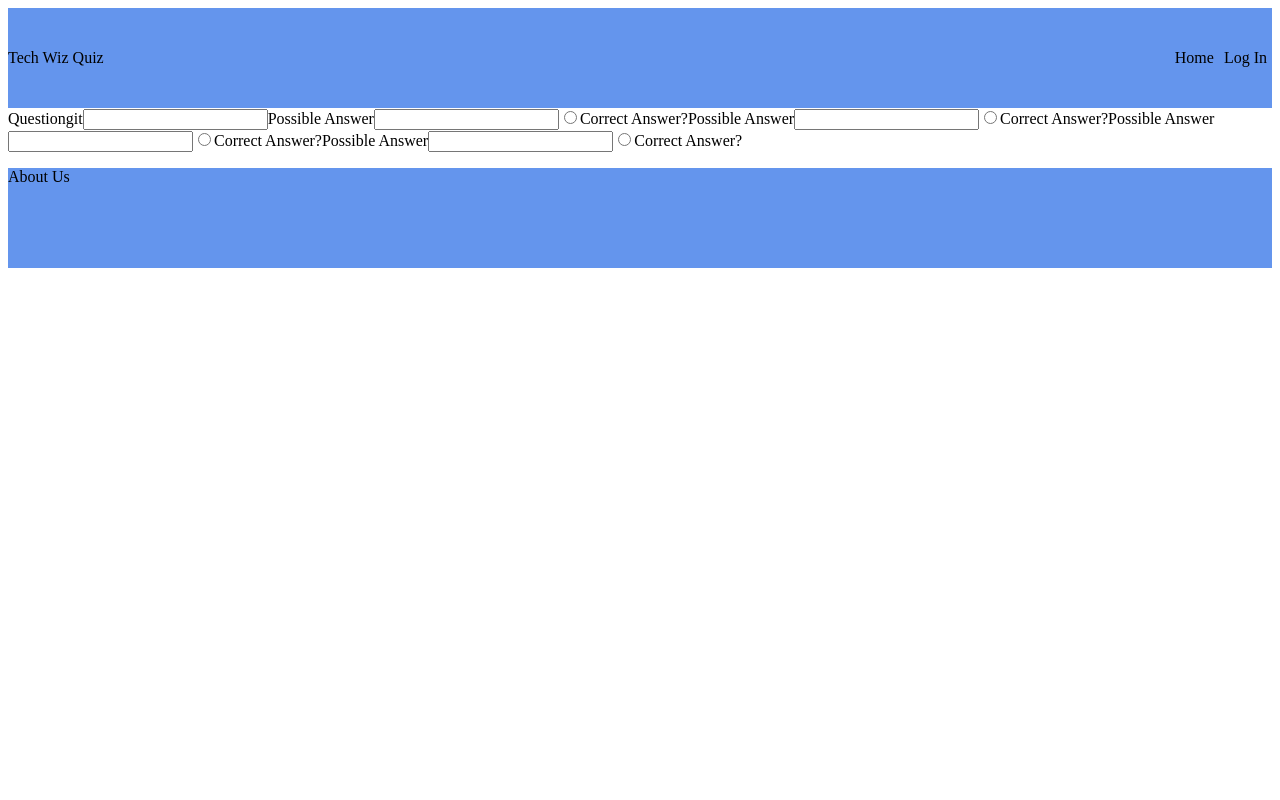
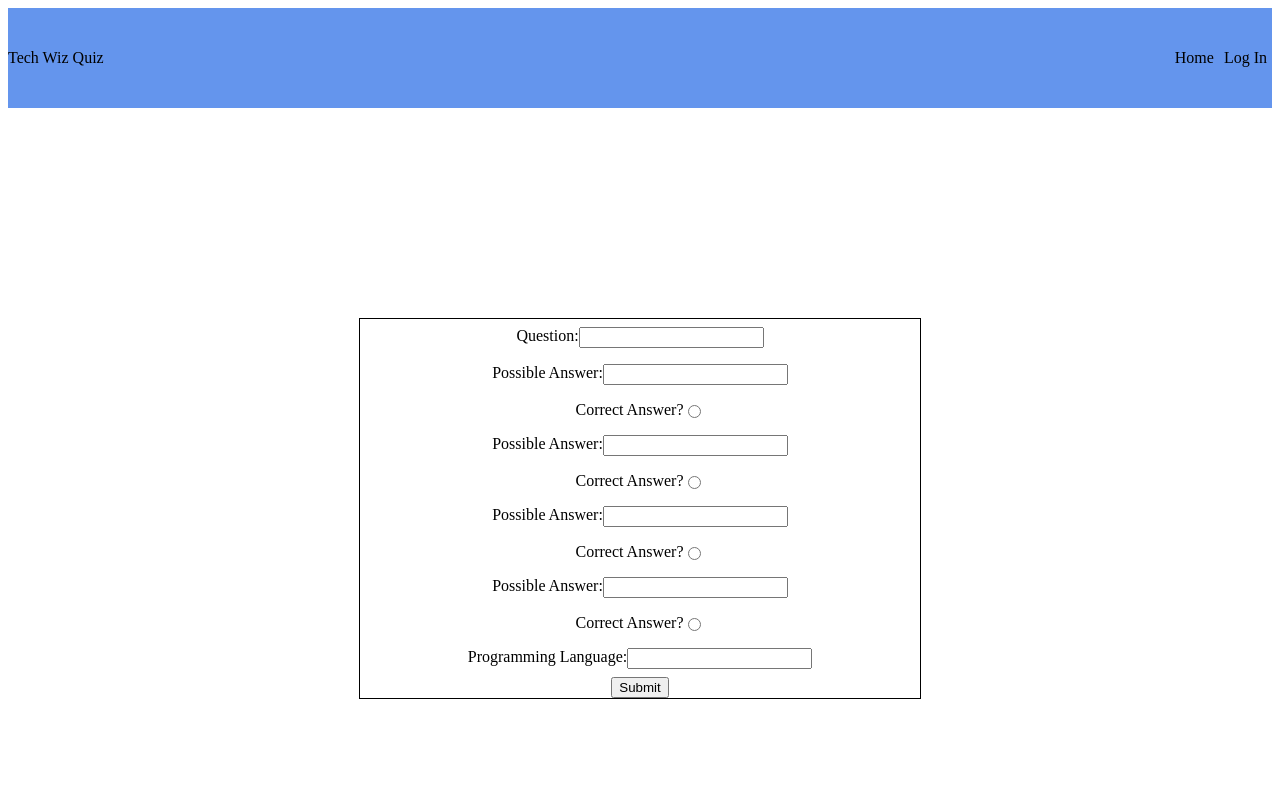
Before and after one commit to techwizquiz/fe, a React app: page /submit in a window 1280 px wide. Shown: the top 800 px of the page. Built offline with nearby package versions, Linux system fonts and the light colour scheme.

Commit message:
subit skeleton complete

```diff
--- a/src/Pages/Submit.css
+++ b/src/Pages/Submit.css
@@ -0,0 +1,20 @@
+.submitPage {
+  display: flex;
+  height: 100vh;
+  align-items: center;
+  justify-content: center;
+}
+
+.submit {
+  display: flex;
+  flex-direction: column;
+  border: 1px black solid;
+  align-items: center;
+  width: 35rem;
+}
+
+.fix {
+  display: flex;
+  flex-direction: row;
+  padding: .5rem;
+}
--- a/src/Pages/Submit.jsx
+++ b/src/Pages/Submit.jsx
@@ -5,45 +5,66 @@ import styles from './Submit.css';
 export default class Submit extends Component {
   render() {
     return (
-      <div>
+      <div className={styles.submitPage}>
         <form>
+          <div className={styles.submit}>
 
-          <label>Question</label>git
+            <div className={styles.fix}>
+              <label>Question:</label>
               <input></input>
+            </div>
 
-          <label>Possible Answer</label>
+            <div className={styles.fix}>
+              <label>Possible Answer:</label>
               <input></input>
+            </div>
+
+            <div className={styles.fix}>
+              <label>Correct Answer?</label>
               <input type="radio" id="correct-A" name="correct" value="correct-A"></input>
-          <label>Correct Answer?</label>
-
-          <label>Possible Answer</label>
-          <input></input>
-          <input type="radio" id="correct-B" name="correct" value="correct-B"></input>
-          <label>Correct Answer?</label>
+            </div>
 
 
-          <label>Possible Answer</label>
+            <div className={styles.fix}>
+              <label>Possible Answer:</label>
               <input></input>
-          <input type="radio" id="correct-C" name="correct" value="correct-C"></input>
+            </div>
+
+            <div className={styles.fix}>
               <label>Correct Answer?</label>
+              <input type="radio" id="correct-B" name="correct" value="correct-B"></input>
+            </div>
 
 
-          <label>Possible Answer</label>
+            <div className={styles.fix}>
+              <label>Possible Answer:</label>
               <input></input>
-          <input type="radio" id="correct-D" name="correct" value="correct-D"></input>
+            </div>
+
+            <div className={styles.fix}>
               <label>Correct Answer?</label>
+              <input type="radio" id="correct-C" name="correct" value="correct-C"></input>
+            </div>
 
 
+            <div className={styles.fix}>
+              <label>Possible Answer:</label>
+              <input></input>
+            </div>
 
+            <div className={styles.fix}>
+              <label>Correct Answer?</label>
+              <input type="radio" id="correct-D" name="correct" value="correct-D"></input>
+            </div>
 
+            <div className={styles.fix}>
+              <label>Programming Language:</label>
+              <input></input>
+            </div>
 
+            <button>Submit</button>
 
-
-
-
-
-
-
+          </div>
         </form>
       </div >
     );
```
Lines whose indentation alone changed are shown as unchanged.
